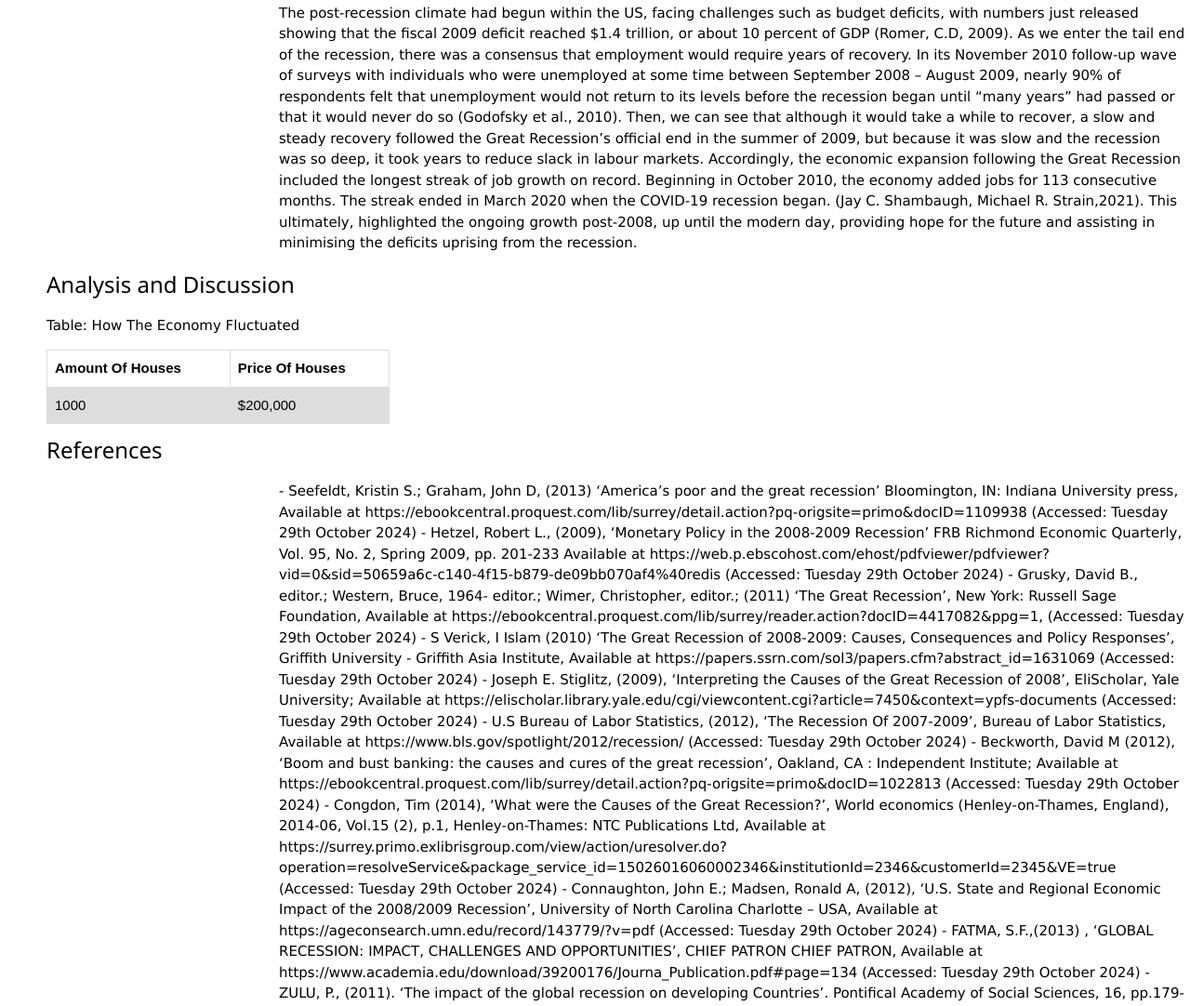
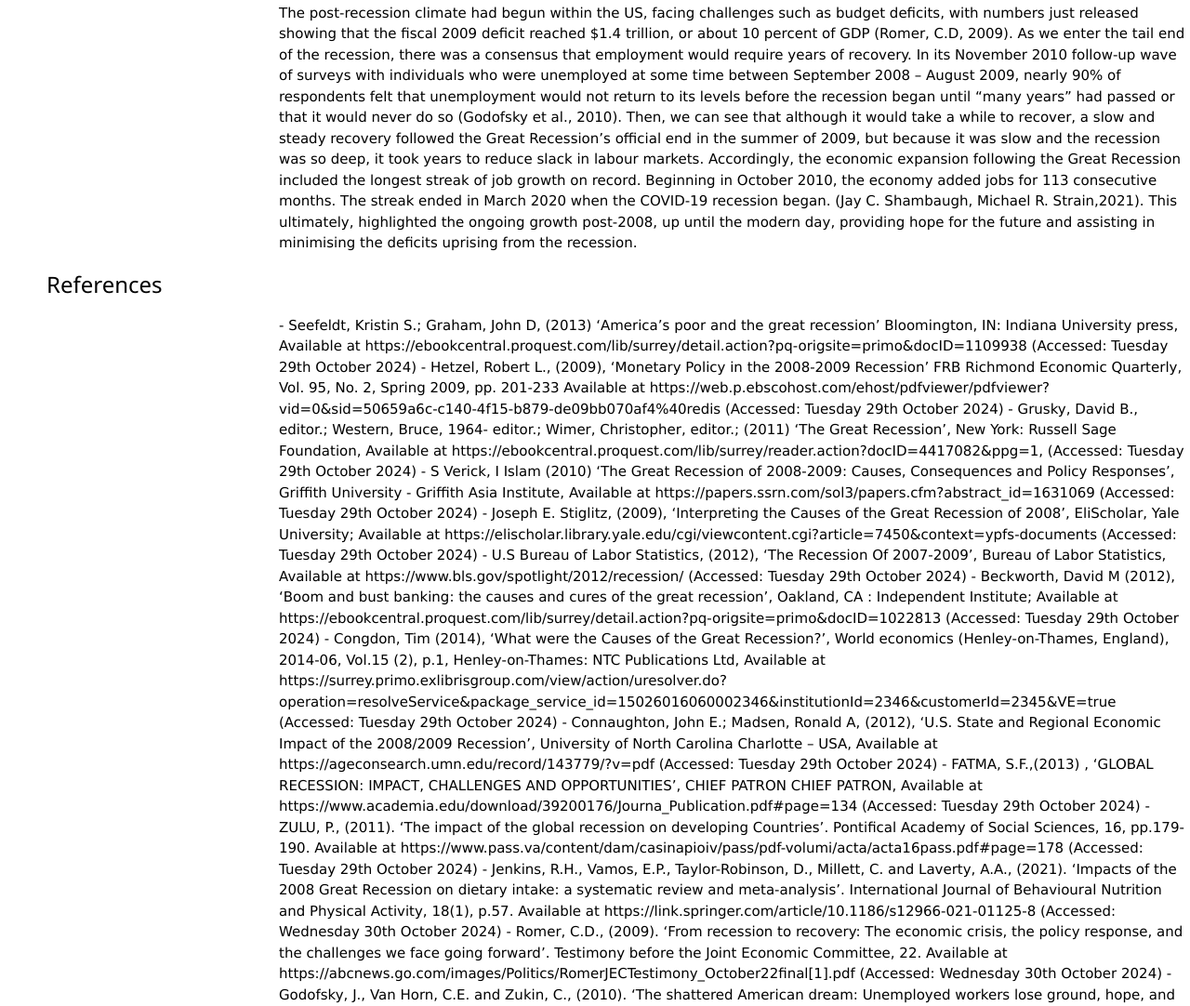
Before and after one commit to FEPSFY6866941/FY6866941, a plain HTML site: page index.html in a window 1280 px wide. Shown: the part 2199-3281 px from the top of the page at 93% size. Drawn offline with nearby package versions, Linux system fonts and the light colour scheme.

Commit message:
Update index.html

```diff
--- a/index.html
+++ b/index.html
@@ -107,20 +107,6 @@
  up until the modern day, providing hope for the future and assisting in minimising the deficits uprising from the recession.
 </p>
 
-<!-- Table Section -->
-<h3 id="AnalysisDiscussion">Analysis and Discussion</h3>
-<p>Table: How The Economy Fluctuated</p>
-<table>
-  <tr>
-    <th>Amount Of Houses</th>
-    <th>Price Of Houses</th>
-  </tr>
-  <tr>
-    <td>1000</td>
-    <td>$200,000</td>
-  </tr>
-</table>
-
 <!-- References Section -->
 <h3 id="References">References</h3>
 <p class="ex1">
@@ -155,6 +141,7 @@
  -	Jay C. Shambaugh, Michael R. Strain (2021) ‘THE RECOVERY FROM THE GREAT RECESSION: A LONG, EVOLVING EXPANSION’, NATIONAL BUREAU OF ECONOMIC RESEARCH. Available at https://www.nber.org/papers/w28452 . (Accessed: Wednesday 30th October 2024)
 </p>
 
+
 <!-- Date & Time -->
 <p id="date&time"></p>
 <script>
```
Lines whose indentation alone changed are shown as unchanged.
